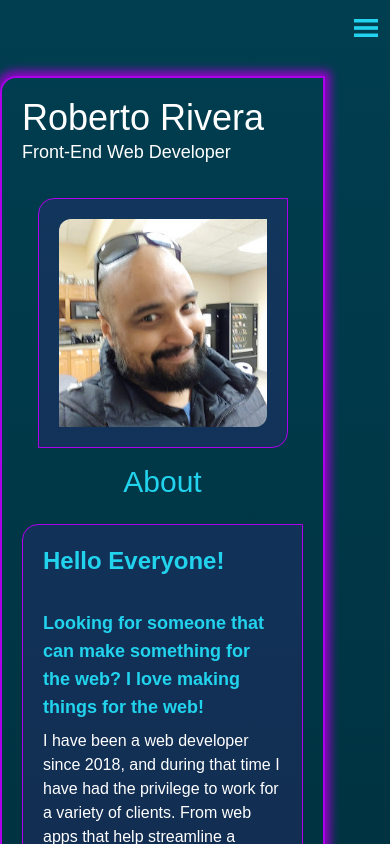
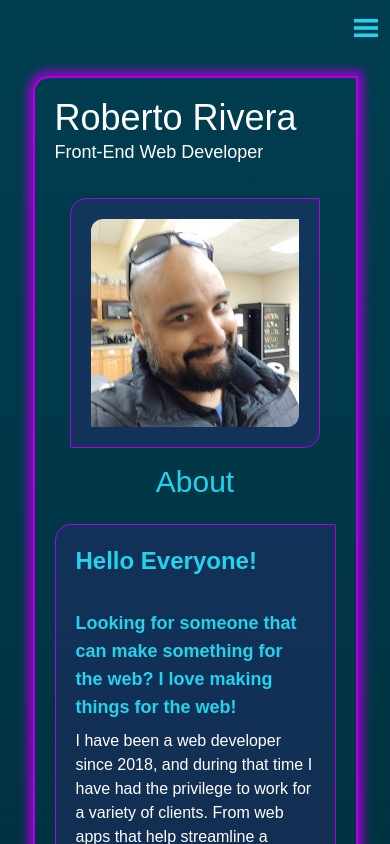
Before and after one commit to digitalvillainy/riveraport, a Next.js app: page / in a window 390 px wide. Shown: the top 844 px of the page. Built offline with nearby package versions, Linux system fonts and the light colour scheme.

Commit message:
fixed mobile again

```diff
--- a/app/layout.tsx
+++ b/app/layout.tsx
@@ -37,7 +37,7 @@ export default function RootLayout({
           </div>
 
           <div className='w-full'>
-            <main className='border-2 border-[#AD00EA] rounded-tl-2xl rounded-br-2xl my-5 p-5 grow w-10/12 xl:w-full 2xl:w-full xl:mx-0'>
+            <main className='border-2 border-[#AD00EA] rounded-tl-2xl rounded-br-2xl mx-auto my-5 p-5 grow w-10/12 xl:w-full 2xl:w-full xl:mx-0'>
               <div className='mb-4'>
                 <h1 className='text-4xl'>Roberto Rivera</h1>
                 <span className='text-lg'>Front-End Web Developer</span>
```
